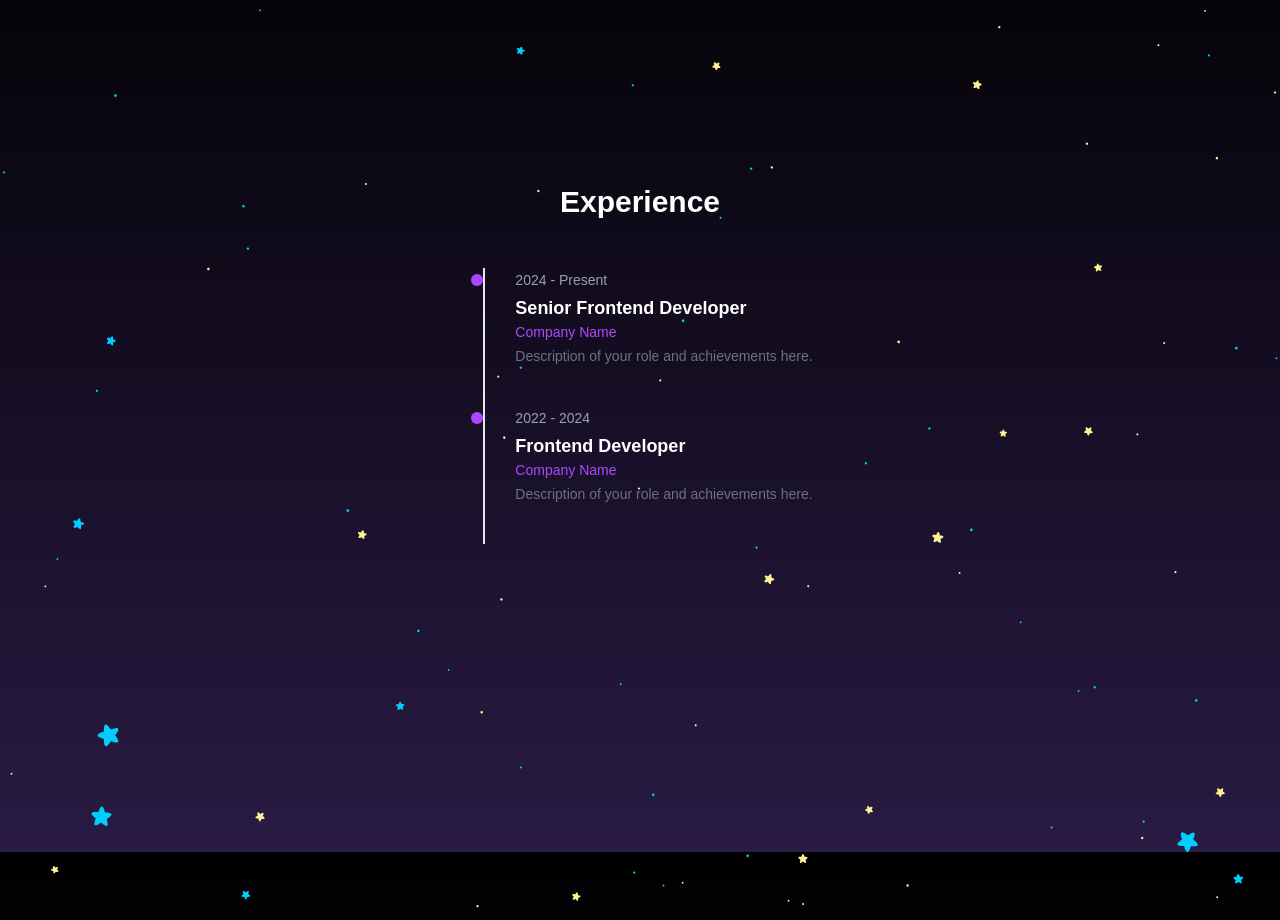
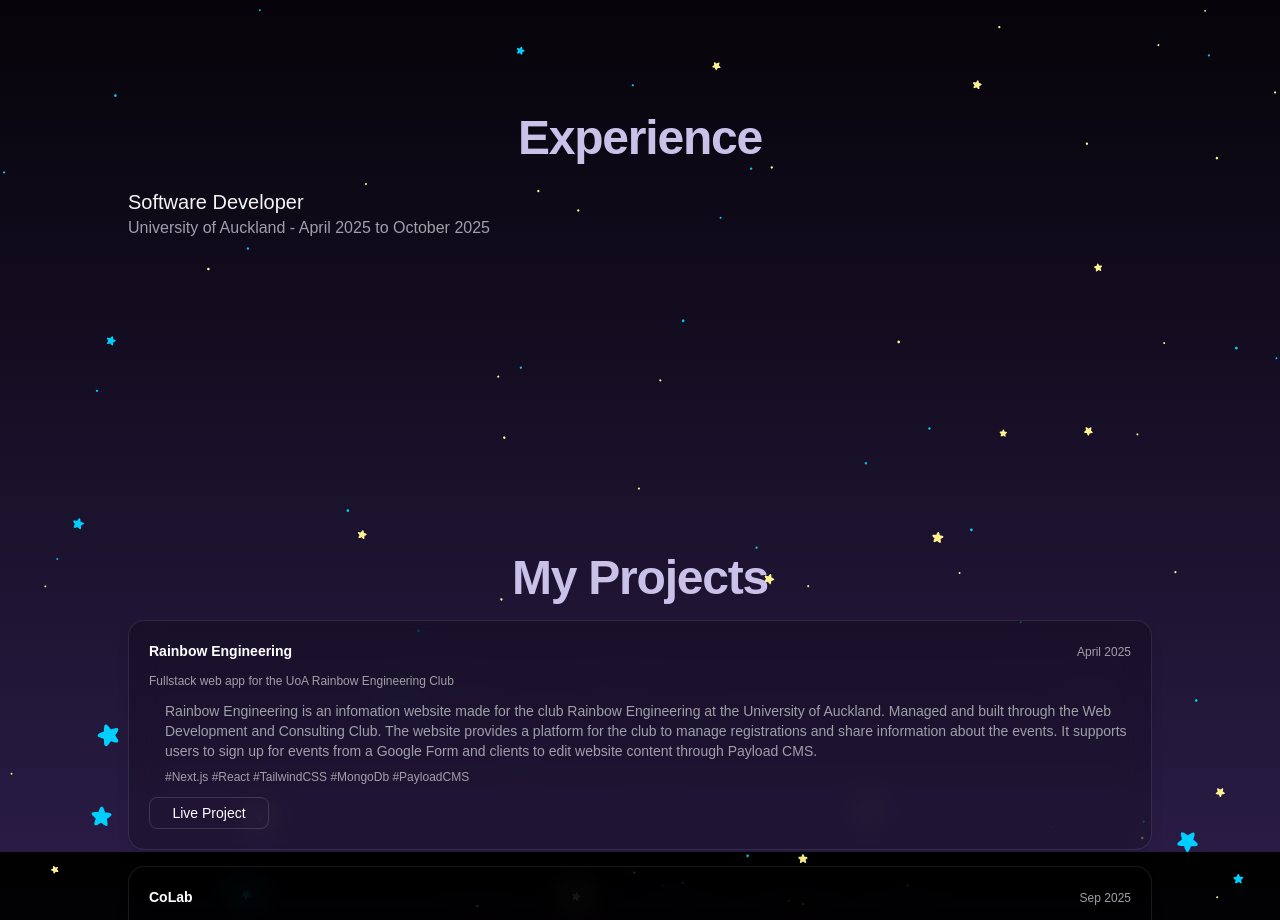
Before and after one commit to vi0letchen/violet-portfolio, a Next.js app: page / in a window 1280 px wide. Shown: the part 1120-2040 px from the top of the page. Built offline with nearby package versions, Linux system fonts and the light colour scheme.

Commit message:
revert: restore Experience section to v1

```diff
--- a/package.json
+++ b/package.json
@@ -13,8 +13,9 @@
     "framer-motion": "^12.26.2",
     "lucide-react": "^0.556.0",
     "next": "16.0.7",
-    "react": "19.2.0",
-    "react-dom": "19.2.0"
+    "react": "19.2.4",
+    "react-chrono": "^3.3.3",
+    "react-dom": "19.2.4"
   },
   "devDependencies": {
     "@tailwindcss/postcss": "^4",
--- a/src/app/components/experience.js
+++ b/src/app/components/experience.js
@@ -1,49 +1,21 @@
-"user client";
-import { motion } from "framer-motion";
-
-const experiences = [
-  {
-    year: "2024 - Present",
-    title: "Senior Frontend Developer",
-    company: "Company Name",
-    desc: "Description of your role and achievements here.",
-  },
-  {
-    year: "2022 - 2024",
-    title: "Frontend Developer",
-    company: "Company Name",
-    desc: "Description of your role and achievements here.",
-  },
-];
+"use client";
 
 export default function Experience() {
-     return (
-    <section className="max-w-2xl mx-auto py-16 px-4">
-      <h2 className="text-3xl font-bold mb-12 text-center">Experience</h2>
-
-      <div className="relative">
-        {/* Vertical line */}
-        <div className="absolute left-4 top-0 bottom-0 w-0.5 bg-gray-200" />
-
-        {experiences.map((exp, i) => (
-          <motion.div
-            key={i}
-            initial={{ opacity: 0, x: -40 }}
-            whileInView={{ opacity: 1, x: 0 }}
-            viewport={{ once: true }}
-            transition={{ duration: 0.5, delay: i * 0.15 }}
-            className="relative pl-12 pb-10"
-          >
-            {/* Dot */}
-            <div className="absolute left-2.5 top-1.5 w-3 h-3 rounded-full bg-purple-500 -translate-x-1/2" />
-
-            <span className="text-sm text-gray-400">{exp.year}</span>
-            <h3 className="text-lg font-bold mt-0.5">{exp.title}</h3>
-            <p className="text-purple-500 text-sm font-medium">{exp.company}</p>
-            <p className="text-gray-500 mt-1 text-sm">{exp.desc}</p>
-          </motion.div>
-        ))}
-      </div>
+  return (
+    <section className="w-full">
+        <h2 className="text-5xl font-semibold leading-9 tracking-tight text-title text-center mb-8">
+          Experience
+        </h2>
+          <div className="flex flex-col gap-4">
+            <div>
+              <h3 className="text-xl font-medium leading-7 text-zinc-900 dark:text-zinc-100">
+                Software Developer
+              </h3>
+              <p className="text-zinc-600 dark:text-zinc-400">
+                University of Auckland - April 2025 to October 2025
+              </p>
+            </div>
+          </div>
     </section>
-     )
+  );
 }
```
Also changed, not shown: 1 other file (tests, documents, lock files or other folders).
